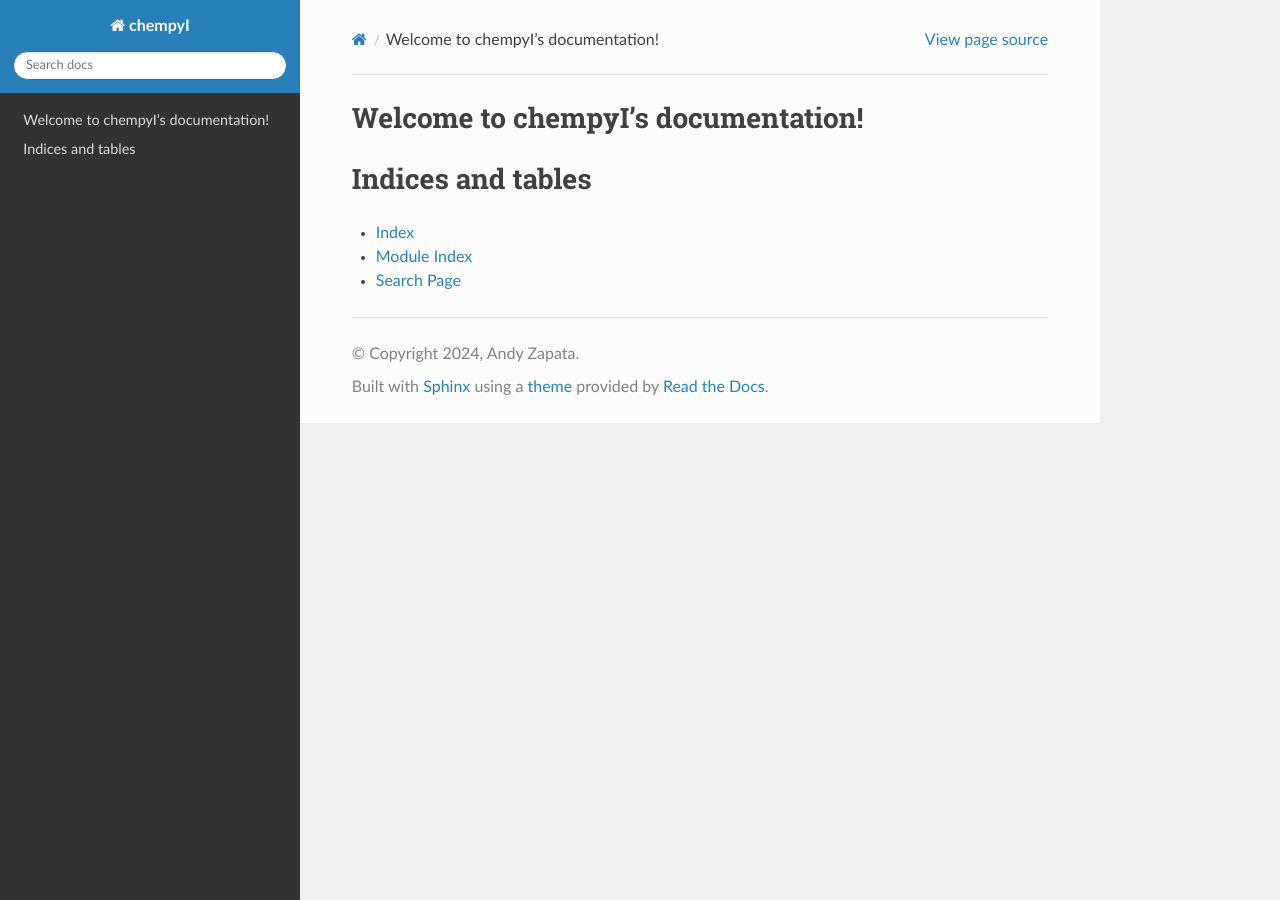
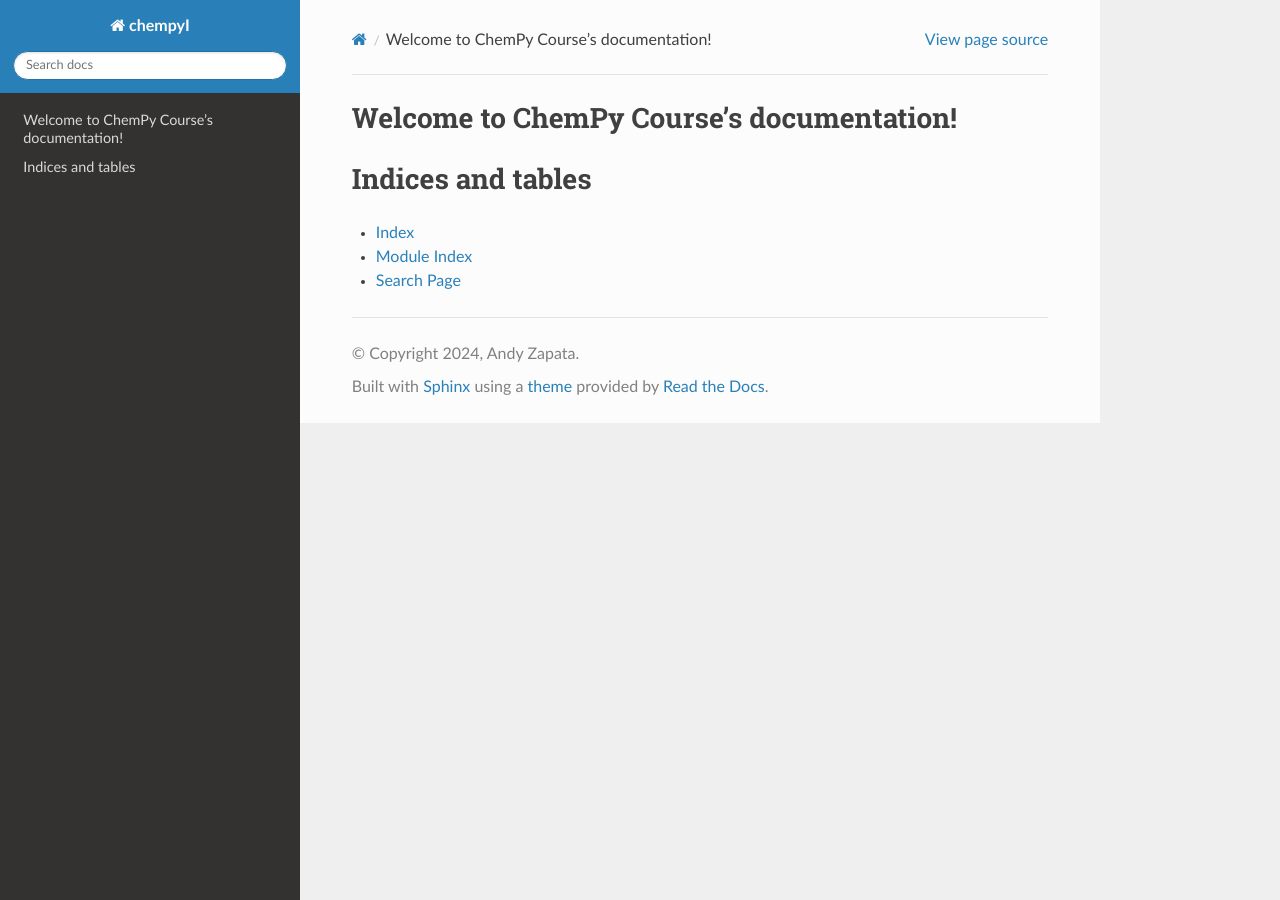
Before and after one commit to AndyDanian/chempyI, a Sphinx documentation site: the page built from docs/source/index.rst, in a window 1280 px wide. Built offline with Sphinx 7.4.7 and the Read the Docs theme 2.0.0, drawn with Linux system fonts in a browser that asks for light colours; pages that are not in the unit, such as notebooks, are missing from menus.

```diff
--- a/docs/source/index.rst
+++ b/docs/source/index.rst
@@ -3,8 +3,8 @@
    You can adapt this file completely to your liking, but it should at least
    contain the root `toctree` directive.
 
-Welcome to chempyI's documentation!
-===================================
+Welcome to ChemPy Course's documentation!
+=========================================
 
 .. toctree::
    :maxdepth: 2
```
Also changed, not shown: docs/source/introduction.rst (added, +13 -0 lines), docs/source/m0/variables.rst (added, +13 -0 lines).
